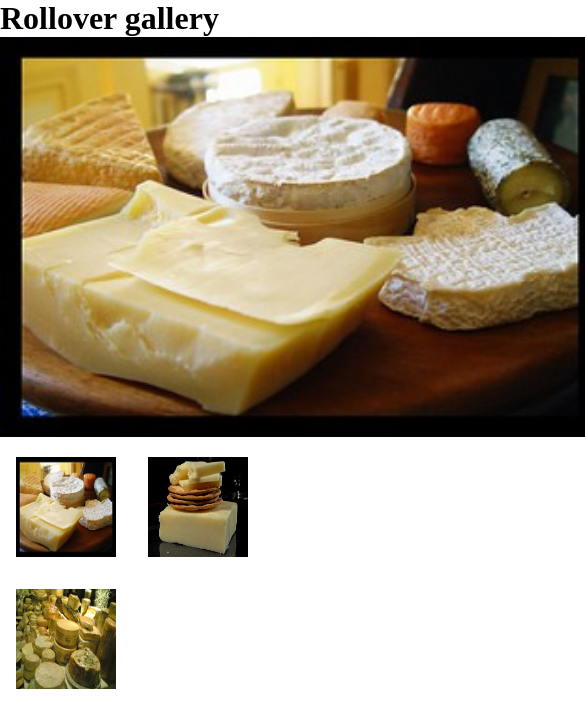
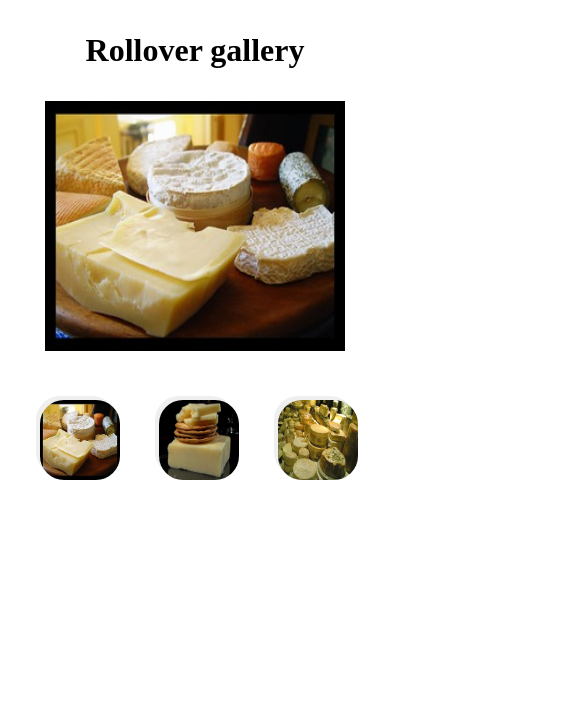
Before and after one commit to SiljeP/rollover-opgave, a plain HTML site: page index.html in a window 390 px wide. Shown: the whole page, 585 px wide, since content can reach past the window. Drawn offline with Linux system fonts and the light colour scheme.

Commit message:
responsiv design done. det er ekstra opgave 1

```diff
--- a/gallery.css
+++ b/gallery.css
@@ -1,31 +1,72 @@
-*{
-    margin:0;
-    padding:0;
-    box-sizing:border-box;
+* {
+    margin: 0;
+    padding: 0;
+    box-sizing: border-box;
+}
+
+h1{
+    text-align: center;
+    padding: 2rem;
 }
 
 
-.gallery__focusedImage{
+.gallery__focusedImage {
     width: 600px;
     height: 400px;
 
 }
 
-.gallery__thumbnail{
-width:100px;
-height:100px;
+.gallery__thumbnail {
+    width: 100px;
+    height: 100px;
 
-display:block;
-
-
+    display: block;
+    border-radius: 30%;
 
 }
 
-.gallery__button{
+.gallery__button {
     margin: 1rem;
 
     width: 100px;
     height: 100px;
 
     border: none;
+    border-radius: 30%;
 }
+
+.gallery__thumbnail:hover {
+
+    box-shadow: 0 0 0 3px rgb(226, 208, 0), 0 0 0 10px rgb(254, 254, 132);
+    border-radius: 30%;
+
+}
+
+/* RESPONSIV DESIGN HERUNDER */
+
+@media screen and (max-width: 600px) {
+    .gallery__focusedImage {
+        width: 300px;
+        height: 250px;
+        display: flex;
+        margin: auto;
+    }
+
+    .gallery__button {
+        width: 80px;
+        height: 80px;
+        margin: 5%;
+    }
+
+    .gallery__thumbnail {
+        width: 80px;
+        height: 80px;
+        margin: 5%;
+    }
+
+    .gallery__thumbnails {
+        display: flex;
+        justify-content: center;
+        padding: 25px 0;
+    }
+}
--- a/gallery.js
+++ b/gallery.js
@@ -17,7 +17,11 @@ const gallery = (function () {
     }
 
     function changeFocus(event){
-        FOCUSED_IMAGE.src = event.target.src;
+        if(event.target.matches(".gallery__thumbnail")){
+            FOCUSED_IMAGE.src = event.target.src;
+
+            //if sætningen gør at billedet ikke forsvinder når man fører musen fra billedet og ud i margin, som det gør hvis man ikke har if sætningen på.
+        }
     }
 
     function init(images = []) {
```
Also changed, not shown: 1 other file.
